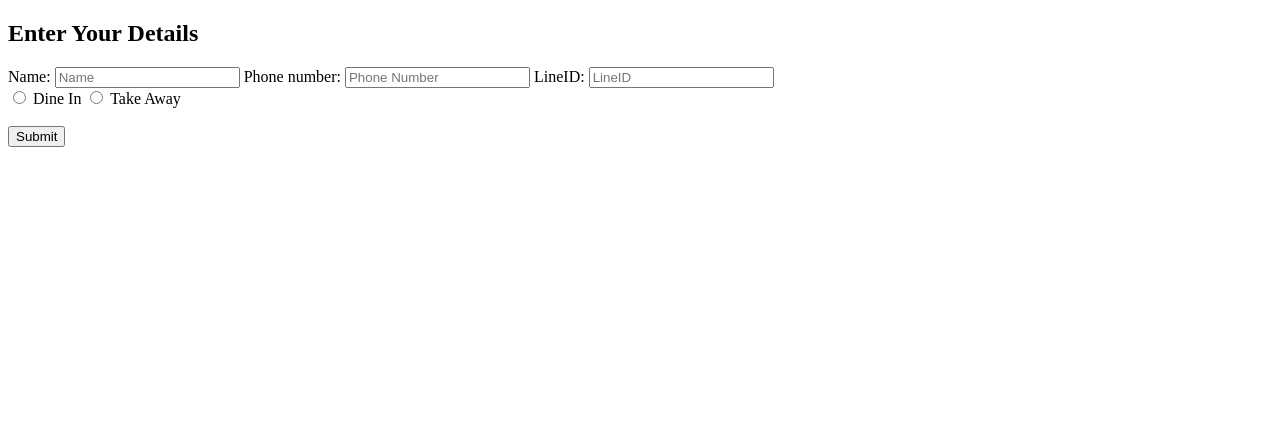
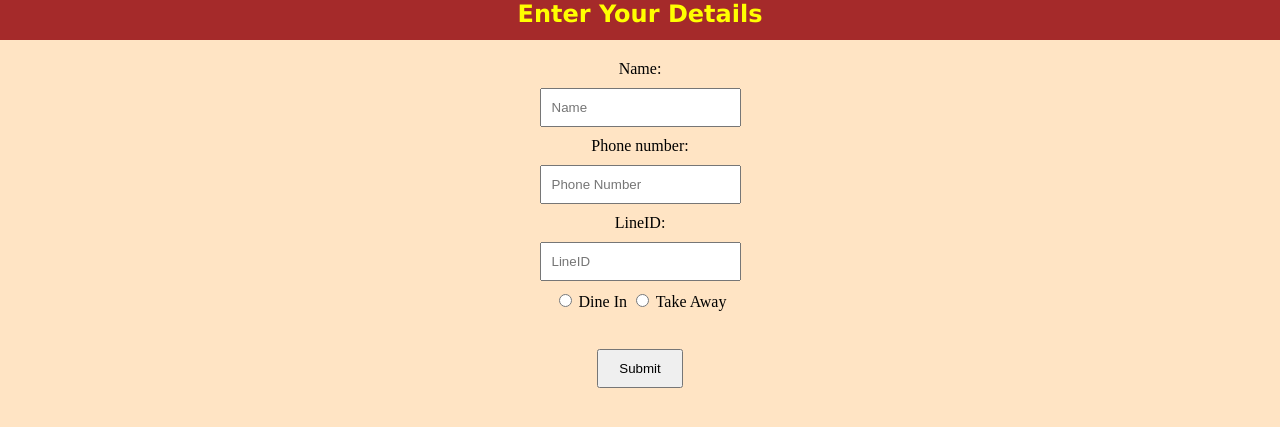
Before and after one commit to bryankb10/open-source, a PHP site: page /customer_details.php in a window 1280 px wide. Shown: the top 427 px of the page. Run offline with PHP 8.4, Linux system fonts and the light colour scheme.

Commit message:
Update customer_details.php

```diff
--- a/customer_details.php
+++ b/customer_details.php
@@ -5,7 +5,39 @@
     <meta name="viewport" content="width=device-width, initial-scale=1.0">
     <title>Customer Details</title>
     <style>
-
+        body {
+            margin:0;
+            padding:0;
+            height:100%;
+            background-color:bisque;
+            display: flex;
+            justify-content: center;
+            text-align:center;
+            flex-direction: column;
+        }
+        form {
+            text-align: center;
+            margin-top: 20px;
+        }
+        input[type=text], input[type=tel], input[type=number] {
+            display: block;
+            margin: 10px auto;
+            padding: 10px;
+        }
+        input[type=submit] {
+            padding: 10px 20px;
+            margin-top: 20px;
+        }
+        h2 {
+            width:100%;
+            height:40px;
+            background-color:brown;
+            font-family:'Verdana';
+            font-weight:bold;
+            text-align:center;
+            color:yellow;
+            margin:0;
+        }
     </style>
 </head>
 </html>
```
